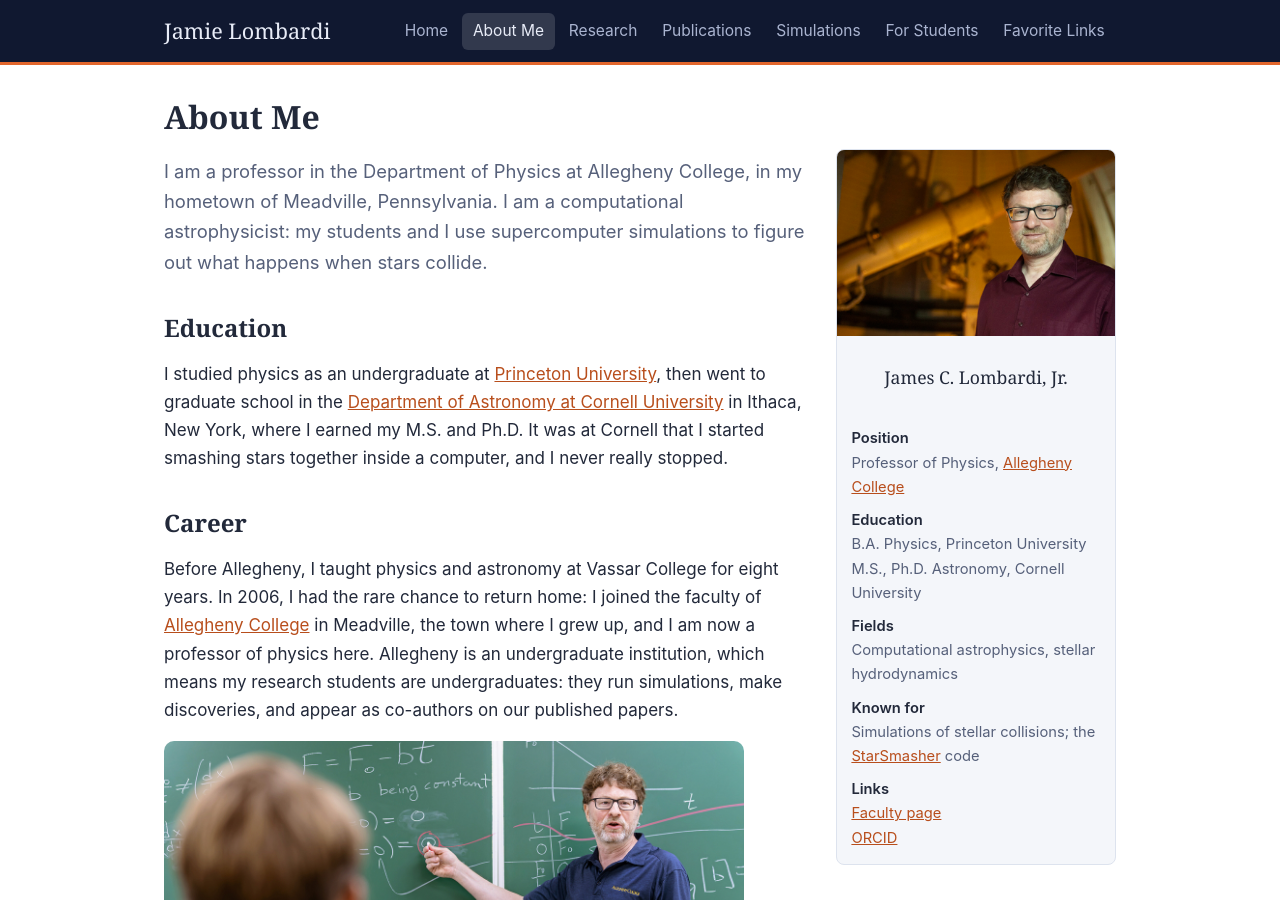
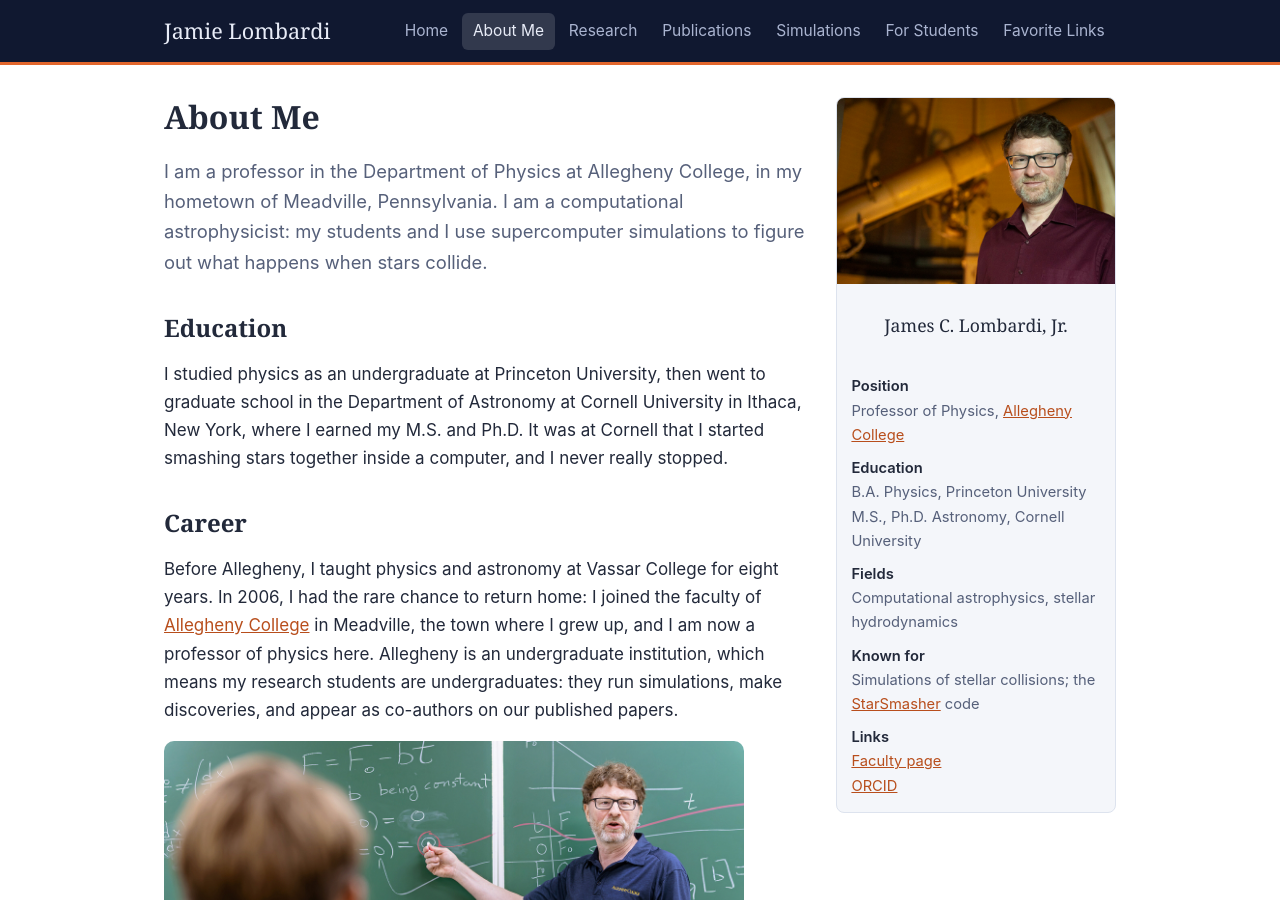
Before and after one commit to jalombar/jalombar.github.io, a Jekyll site: the page built from about.html, in a window 1280 px wide and 900 px high. Built offline with Jekyll 4.4.1, drawn with Linux system fonts in a browser that asks for light colours; part of the change alters nothing that is shown.

```diff
--- a/about.html
+++ b/about.html
@@ -8,7 +8,6 @@ permalink: /about/
 ---
 
 <div class="wrap">
-  <h1>About Me</h1>
 
   <aside class="infobox" aria-label="Quick facts">
     <img src="{{ '/assets/images/portrait.jpg' | relative_url }}" alt="Jamie Lombardi standing in front of ice caves">
@@ -29,6 +28,7 @@ permalink: /about/
     </dl>
   </aside>
 
+  <h1>About Me</h1>
   <p class="lede">
     I am a professor in the Department of Physics at Allegheny College, in my
     hometown of Meadville, Pennsylvania. I am a computational astrophysicist:
@@ -39,9 +39,8 @@ permalink: /about/
   <h2>Education</h2>
   <p>
     I studied physics as an undergraduate at
-    <a href="https://www.princeton.edu" target="_blank" rel="noopener">Princeton University</a>,
-    then went to graduate school in the
-    <a href="https://astro.cornell.edu" target="_blank" rel="noopener">Department of Astronomy at Cornell University</a>
+    Princeton University,
+    then went to graduate school in the Department of Astronomy at Cornell University
     in Ithaca, New York, where I earned my M.S. and Ph.D. It was at Cornell
     that I started smashing stars together inside a computer, and I never
     really stopped.
```
